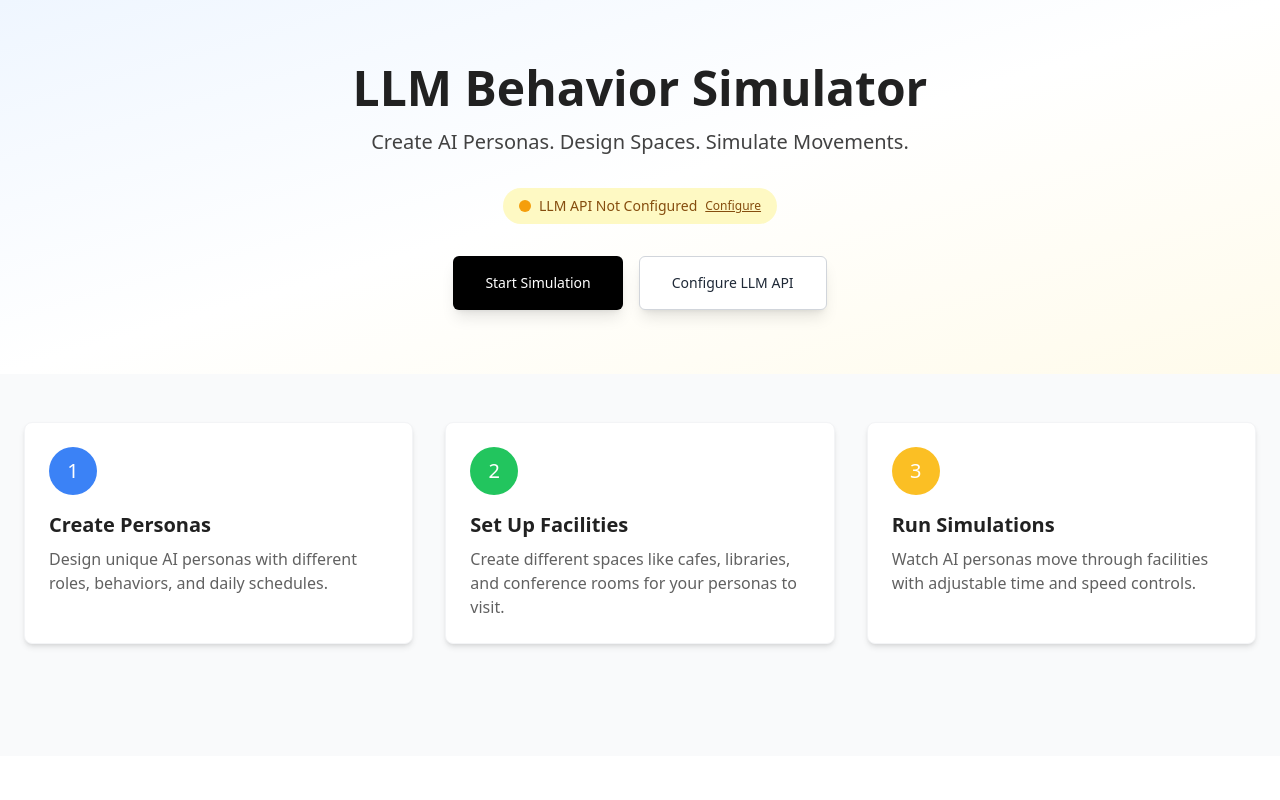
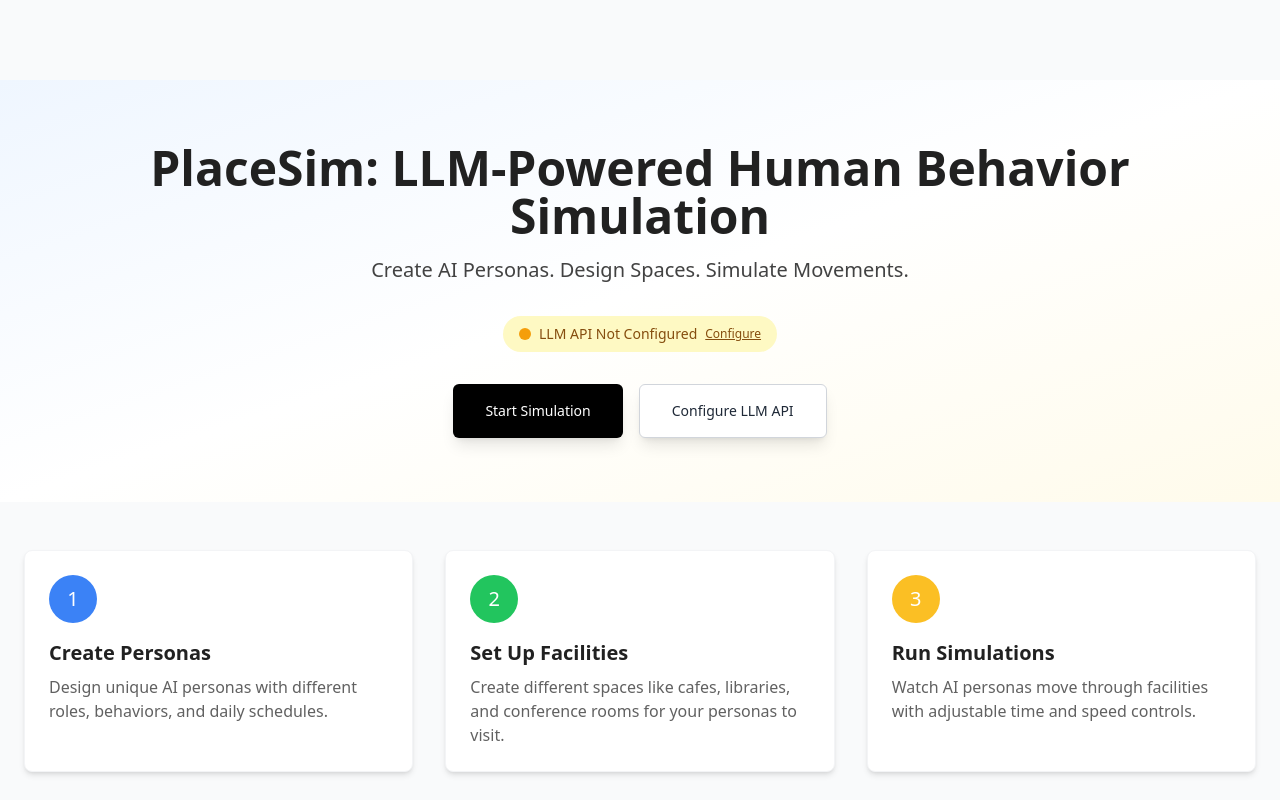
Before and after one commit to suhyeonnnnn/simulation-viewer, a React (Create React App) app: page / in a window 1280 px wide. Shown: the top 800 px of the page. Built offline with nearby package versions, Linux system fonts and the light colour scheme.

Commit message:
landing page

```diff
--- a/src/components/Tabs.js
+++ b/src/components/Tabs.js
@@ -23,7 +23,7 @@ export const PageWithTabs = ({ children, activeStage }) => {
           <div className="flex items-center">
             <span className="text-white text-2xl font-bold mr-3">🤖</span>
             <h1 className="text-white text-2xl font-bold font-inter-bold">
-              LLM Facilities Simulator
+              PlaceSim
             </h1>
           </div>
 
--- a/src/pages/LandingPage.jsx
+++ b/src/pages/LandingPage.jsx
@@ -261,10 +261,10 @@ export default function LandingPage() {
       )}
 
       {/* Hero Section with LLM Status */}
-      <div className="bg-gradient-to-br from-blue-50 via-white to-amber-50 py-16">
+      <div className="bg-gradient-to-br from-blue-50 via-white to-amber-50 py-16 mt-20">
         <div className="max-w-7xl mx-auto px-6 text-center">
           <h1 className="text-4xl md:text-5xl font-bold text-[#212121] mb-4">
-            LLM Behavior Simulator
+          PlaceSim: LLM-Powered Human Behavior Simulation
           </h1>
           <p className="text-xl text-[#424242] max-w-3xl mx-auto mb-8">
             Create AI Personas. Design Spaces. Simulate Movements.
```
